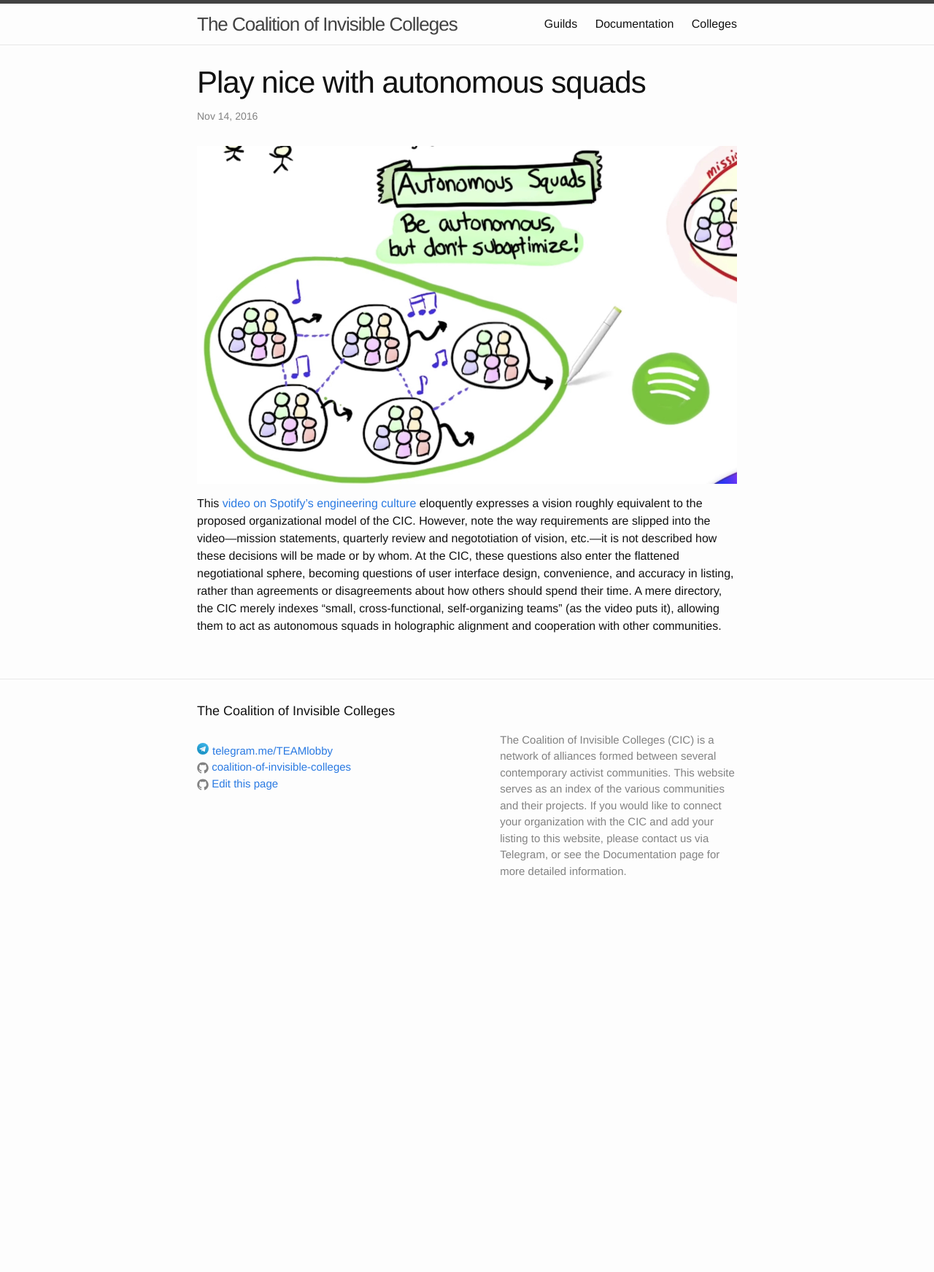
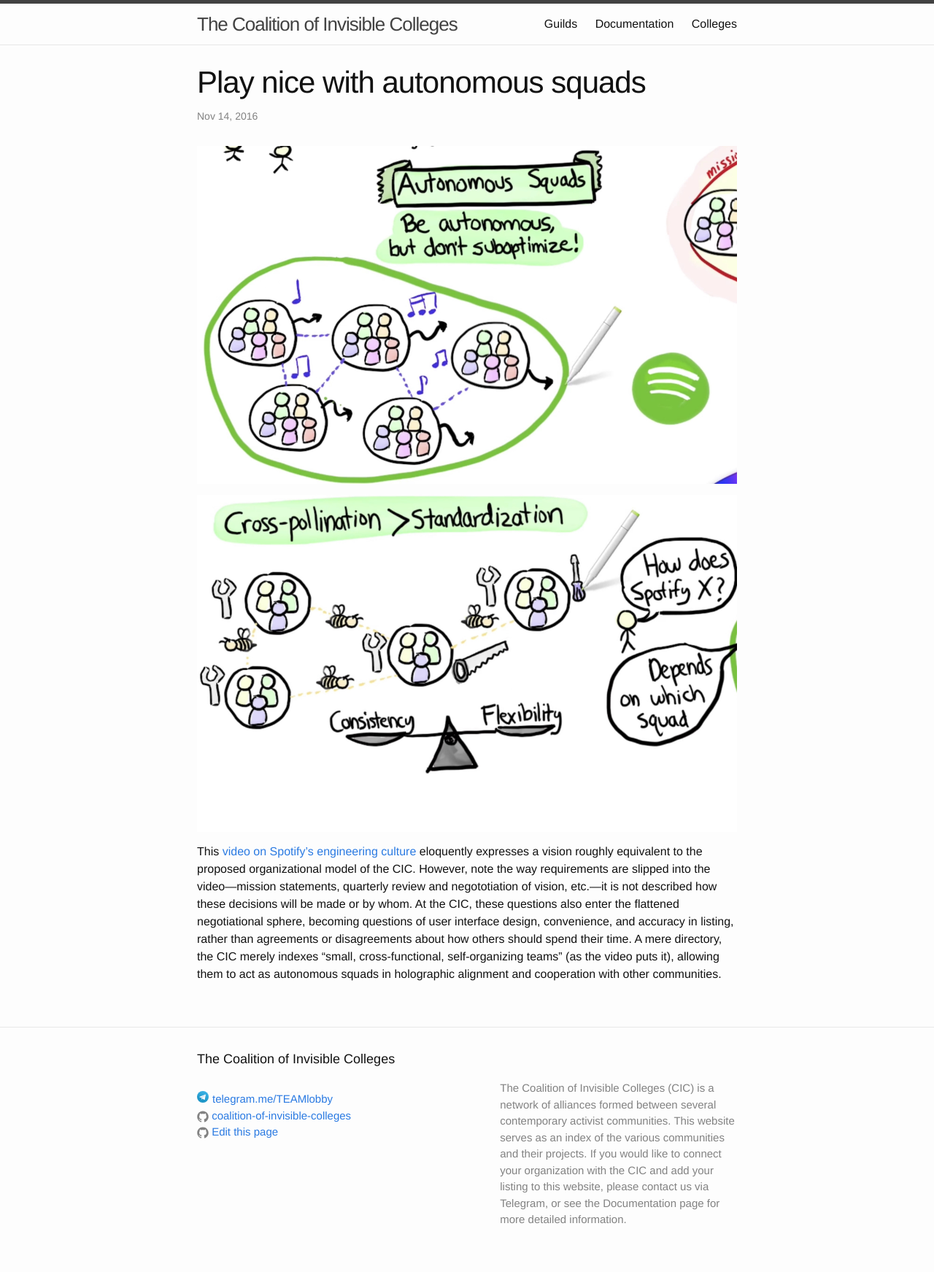
Before and after one commit to coalition-of-invisible-colleges/cic.github.io, a Jekyll site: the page built from _posts/2016-11-13-play-nice-with-autonomous-squads.md, in a window 1280 px wide. Shown: the whole page at 73% size. Built offline with Jekyll 4.4.1, drawn with Linux system fonts in a browser that asks for light colours; before the commit the page ends 1265 px from its top, so only the background shows below that.

Commit message:
Update 2016-11-13-play-nice-with-autonomous-squads.md

```diff
--- a/_posts/2016-11-13-play-nice-with-autonomous-squads.md
+++ b/_posts/2016-11-13-play-nice-with-autonomous-squads.md
@@ -6,4 +6,6 @@ categories: cic blog
 ---
 ![spotify engineering culture video diagram screenshot]({{site.url}}/assets/spotify_organization.jpg)
 
+![spotify engineering culture video diagram screenshot]({{site.url}}/assets/spotify_organization_2.jpg)
+
 This [video on Spotify's engineering culture](https://labs.spotify.com/2014/03/27/spotify-engineering-culture-part-1/) eloquently expresses a vision roughly equivalent to the proposed organizational model of the CIC. However, note the way requirements are slipped into the video—mission statements, quarterly review and negototiation of vision, etc.—it is not described how these decisions will be made or by whom. At the CIC, these questions also enter the flattened negotiational sphere, becoming questions of user interface design, convenience, and accuracy in listing, rather than agreements or disagreements about how others should spend their time. A mere directory, the CIC merely indexes "small, cross-functional, self-organizing teams" (as the video puts it), allowing them to act as autonomous squads in holographic alignment and cooperation with other communities.
```
